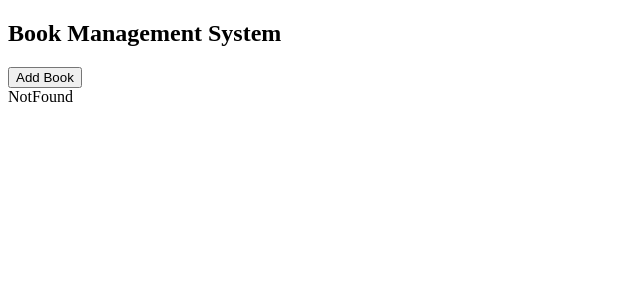
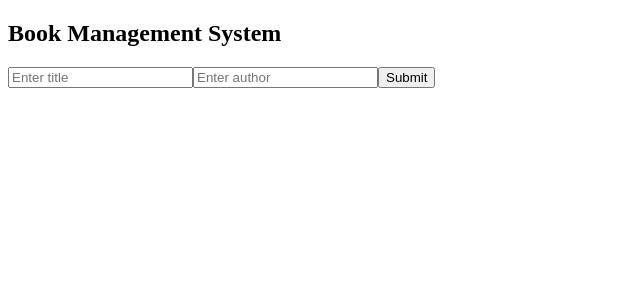
Before and after one commit to Guilherme23645/book-ui, a React (Vite) app: page /addbook in a window 1280 px wide. Shown: the top 300 px of the page, without its empty margins (0-640 px from the left). Built offline with nearby package versions, Linux system fonts and the light colour scheme.

Commit message:
fix: replace adduser with addbook

```diff
--- a/src/components/Navbar.jsx
+++ b/src/components/Navbar.jsx
@@ -7,9 +7,9 @@ const Navbar = () => {
   return (
     <nav>
         <h1>Book Management System</h1>
-        { location.pathname !== "/adduser" &&
+        { location.pathname !== "/addbook" &&
         <button
-          onClick={() => navigate("/adduser")}
+          onClick={() => navigate("/addbook")}
         >
           Add Book
         </button>
--- a/src/pages/index.jsx
+++ b/src/pages/index.jsx
@@ -1,14 +1,14 @@
 import { Route, Routes } from "react-router-dom"
 import Home from "./Home"
 import NotFound from "./NotFound"
-import AddUser from "./AddBook"
+import AddBook from "./AddBook"
 
 const Pages = () => {
   return (
       <Routes>
         <Route index element={<Home />}/>
         <Route path="*" element={<NotFound />}/>
-        <Route path="adduser" element={<AddUser />}/>
+        <Route path="addbook" element={<AddBook />}/>
       </Routes>
     )
 }
```
